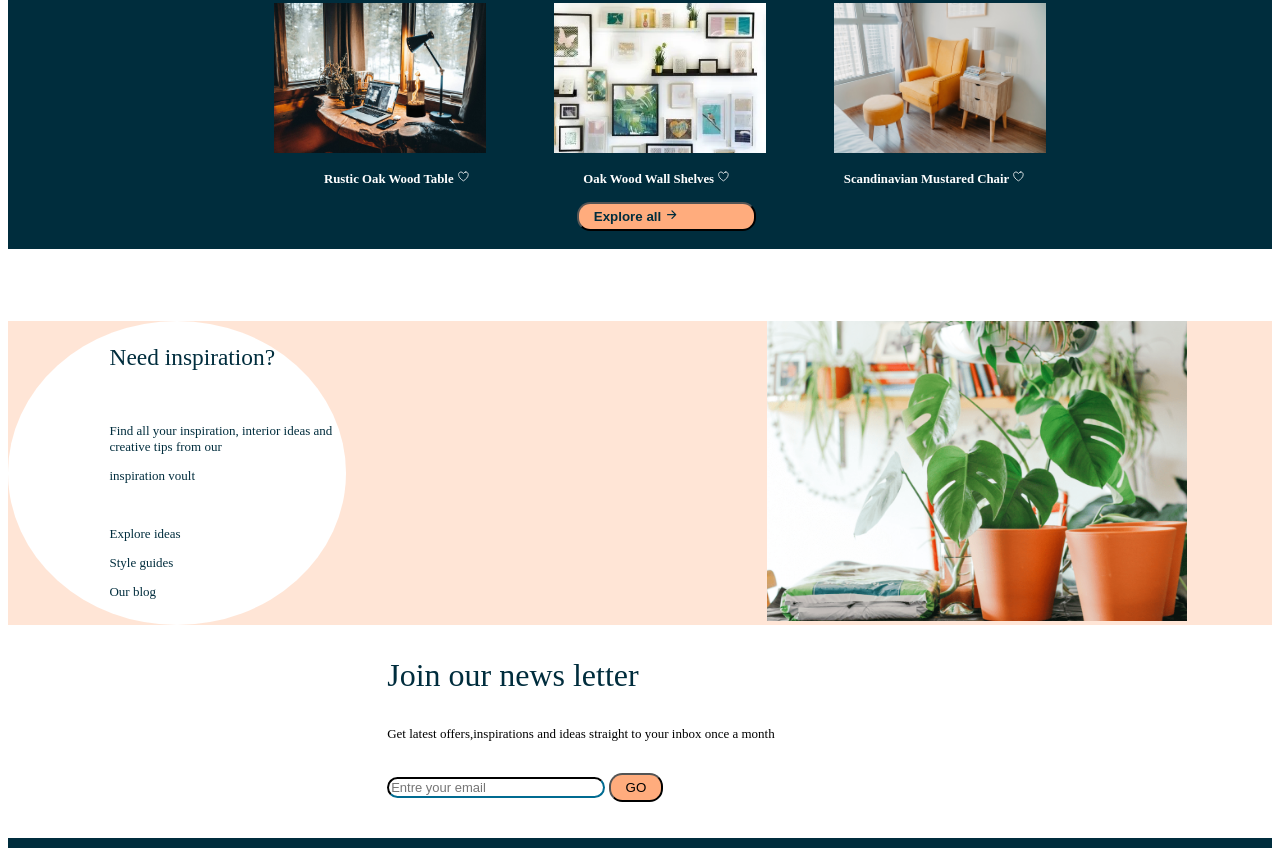
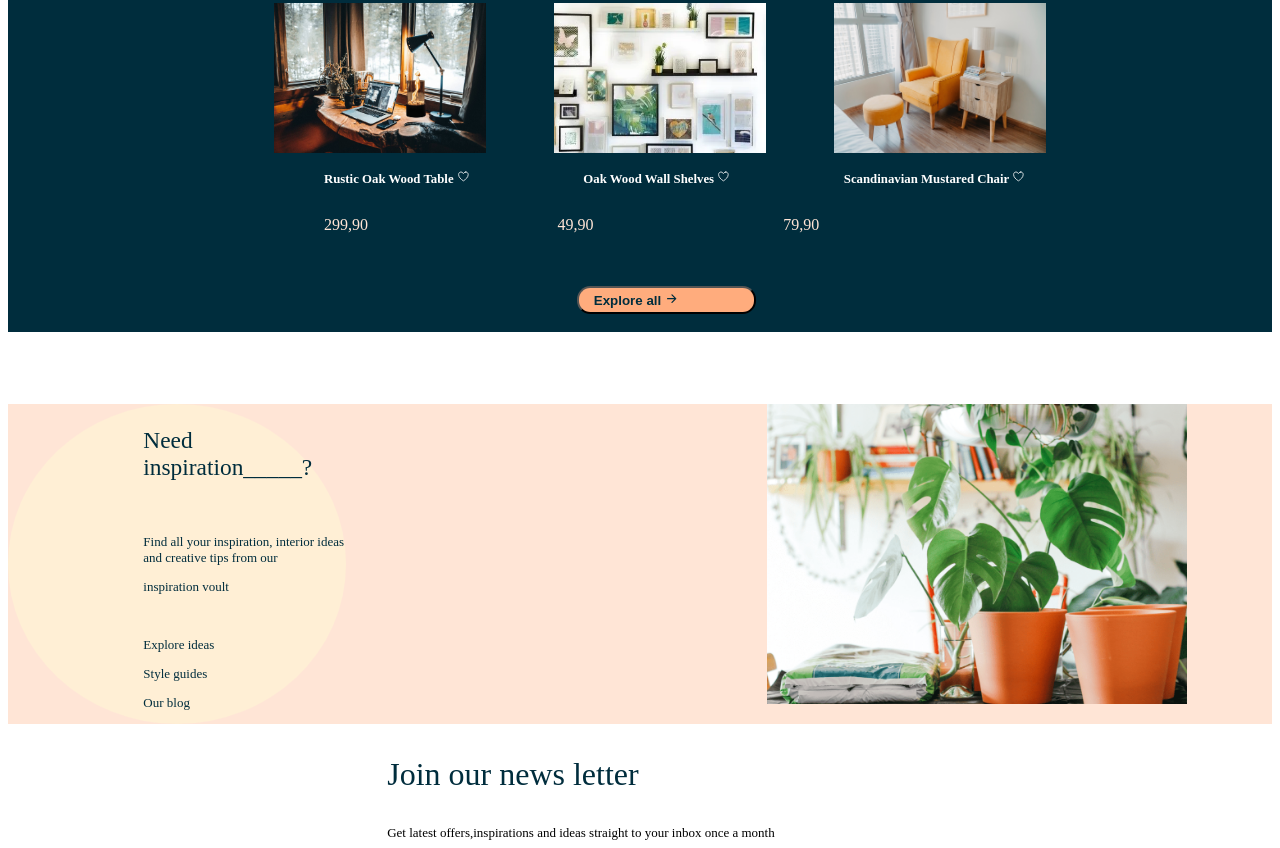
Before and after one commit to Rabecca-Chepkemboi/web-design-assignment, a plain HTML site: page index.html in a window 1280 px wide. Shown: the part 1033-1881 px from the top of the page. Drawn offline with nearby package versions, Linux system fonts and the light colour scheme.

Commit message:
done changes to my web

```diff
--- a/index.html
+++ b/index.html
@@ -27,18 +27,18 @@
         <ion-icon name="search-outline"></ion-icon><span>Search...</span>
     </div>
 
-    <div class="ra">
 
-
+        <div>
         <ion-icon name="logo-pinterest"></ion-icon>
         <ion-icon name="camera-outline"></ion-icon>
+    </div>
 
-
+    <div>
         <ion-icon name="person-outline"></ion-icon>
         <ion-icon name="heart-outline"></ion-icon>
         <ion-icon name="bag-handle-outline"></ion-icon>
+        </div>
 
-    </div>
 </div>
 
       </div>
@@ -99,13 +99,22 @@
 <p>Rustic Oak Wood Table <ion-icon name="heart-outline"></ion-icon></p>
 <p>Oak Wood Wall Shelves <ion-icon name="heart-outline"></ion-icon></p>
 <p>Scandinavian Mustared Chair <ion-icon name="heart-outline"></ion-icon></p>
+
+</div>
+
+
+<div class="pa">
+    <p>299,90</p>
+    <p>49,90</p>
+    <p>79,90</p>
+</div>
 <br>
 <br>
-<br>
-</div>
+
 <button class="n">Explore all <ion-icon name="arrow-forward-outline"></ion-icon></button>
 <br>
 <br>
+
 </div>
 <br>
 <br>
@@ -118,7 +127,7 @@
 <div class="o">
 
 <div class="p">
-<p class="no">Need inspiration?</p>
+<p class="no">Need inspiration_____?</p>
 <br>
 <p>Find all your inspiration, interior ideas and creative tips from our</p>
 <p>inspiration voult</p>
--- a/style.css
+++ b/style.css
@@ -1,5 +1,5 @@
 .a{
-   background-image: url(first.jpg);color: #414155;
+   background-image: url(first.jpg);
    width: 100%;
    height: 500px;
    background-position: center;
@@ -79,10 +79,6 @@
     padding-right: 6%;
 
 }
-.l{
-    gap: 5em;
-    padding-left: 30%;
-}
 
 .ma{
     width: 20%;
@@ -129,9 +125,9 @@
     display: flex;
 }
 .p{
-    padding-left: 30%;
+    padding-left: 40%;
     border-radius: 50%;
-    background-color: #ffffff;
+    background-color:papayawhip;
 
 }
 .q{
@@ -243,9 +239,7 @@
     padding-right: 25%;
     border-radius: 1em;
 }
-.ra{
-    gap: 10%;
-}
+
 .ha{
     color: #ffac7d;
     font-weight: bold;
@@ -253,3 +247,13 @@
 .he{
     font-weight: bold;
 }
+.pa{
+    display: flex;
+    color: #ffe5d6;
+    padding-left: 25%;
+    gap: 20%;
+
+}
+.ra{
+
+}
```
Also changed, not shown: real.png (added).
